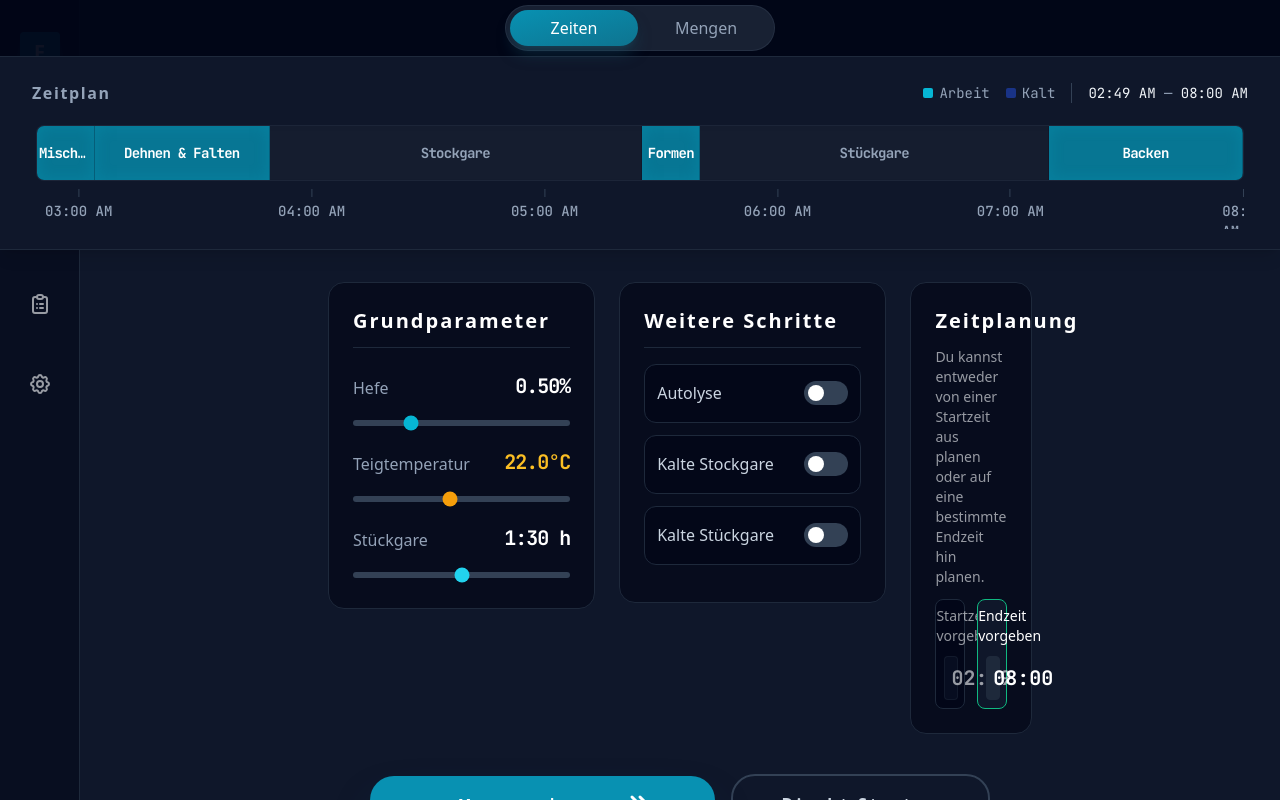
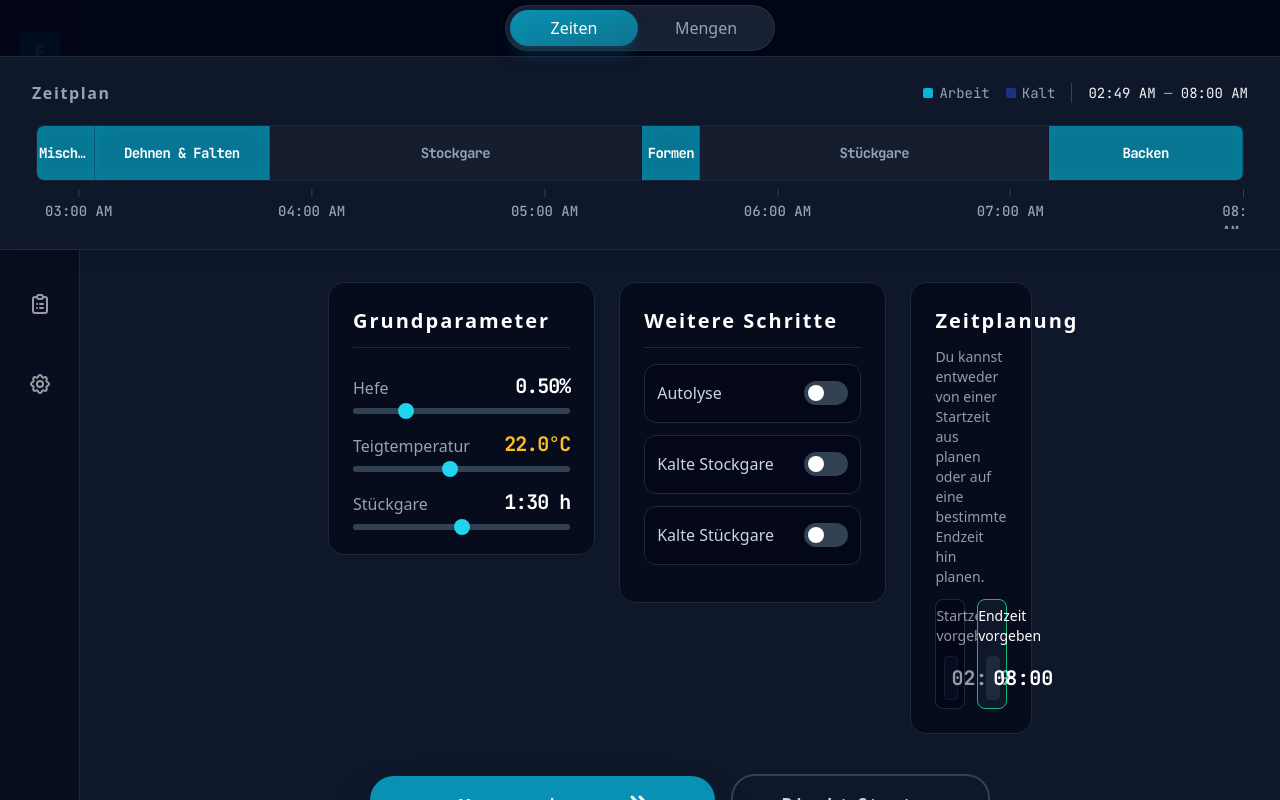
Before and after one commit to kaiblan/feierabendbaecker-aistudio, a React (Vite) app: page / in a window 1280 px wide. Built offline with nearby package versions, Linux system fonts and the light colour scheme.

Commit message:
Moved readonly indicator to thumb indicator

```diff
--- a/components/AmountsTab.tsx
+++ b/components/AmountsTab.tsx
@@ -60,12 +60,7 @@ const AmountsTab: React.FC<AmountsTabProps> = ({ session, updateConfig, onStartN
                   onChange={(v) => updateConfig({ yeast: Number(v.toFixed(2)) })}
                   accent="accent-emerald-400"
                   readOnly={true}
-                  valueFormatter={(v) => (
-                    <span className="inline-flex items-center">
-                      <LockIcon className="inline-block align-middle w-4 h-4 mr-2 text-slate-300" aria-hidden />
-                      {v.toFixed(2)}%
-                    </span>
-                  )}
+                  valueFormatter={(v) => `${v.toFixed(2)}%`}
                   valueClassName="text-white"
                 />
               </div>
--- a/components/RangeField.tsx
+++ b/components/RangeField.tsx
@@ -39,6 +39,7 @@ const RangeField: React.FC<RangeFieldProps> = ({
         <span className={`text-xl font-bold mono tracking-tighter ${valueClassName}`}>{formatted}</span>
       </div>
       <div className="mt-2">
+        <div className="relative">
           <Slider
             min={min}
             max={max}
@@ -49,6 +50,8 @@ const RangeField: React.FC<RangeFieldProps> = ({
             ariaLabel={ariaLabel ?? label}
             readOnly={readOnly}
           />
+          {/* thumb rendered by Slider component now */}
+        </div>
       </div>
     </div>
   );
--- /dev/null
+++ b/components/Slider.css
@@ -0,0 +1,31 @@
+input.custom-range::-webkit-slider-thumb {
+  -webkit-appearance: none;
+  appearance: none;
+  width: 0;
+  height: 0;
+  background: transparent;
+  border: 0;
+}
+input.custom-range::-moz-range-thumb {
+  width: 0;
+  height: 0;
+  background: transparent;
+  border: 0;
+}
+input.custom-range::-ms-thumb {
+  width: 0;
+  height: 0;
+  background: transparent;
+  border: 0;
+}
+/* keep track accessible; ensure focus styles are subtle */
+input.custom-range:focus {
+  outline: none;
+}
+/* Ensure the input element is a block-level element so absolute thumb centers correctly */
+input.custom-range {
+  display: block;
+  padding: 0;
+  margin: 0;
+  background-repeat: no-repeat;
+}
--- a/components/Slider.tsx
+++ b/components/Slider.tsx
@@ -1,4 +1,6 @@
 import React from 'react';
+import LockIcon from './icons/LockIcon';
+import './Slider.css';
 
 interface SliderProps {
   min?: number;
@@ -16,7 +18,10 @@ export const Slider: React.FC<SliderProps> = ({ min = 0, max = 100, step = 1, va
   const base = `w-full h-1.5 rounded-lg appearance-none bg-slate-700 ${readOnly ? 'cursor-not-allowed opacity-60' : 'cursor-pointer'}`;
   const accentClass = readOnly ? 'accent-slate-500' : accent;
 
+  const pct = max > min ? ((value - min) / (max - min)) * 100 : 0;
+
   return (
+    <div className={`relative flex items-center ${className}`}>
       <input
         type="range"
         min={min}
@@ -26,8 +31,21 @@ export const Slider: React.FC<SliderProps> = ({ min = 0, max = 100, step = 1, va
         aria-label={ariaLabel}
         disabled={readOnly}
         onChange={(e) => onChange(parseFloat(e.target.value))}
-      className={`${base} ${accentClass} ${className}`}
+        className={`custom-range ${base} ${accentClass} block`}
       />
+
+      {/* Custom thumb rendered via HTML/CSS. pointer-events-none so input receives clicks. */}
+      <div
+        className="pointer-events-none absolute top-1/2"
+        style={{ left: `${pct}%`, transform: 'translate(-50%, -50%)' }}
+      >
+        {readOnly ? (
+          <LockIcon className="w-5 h-5 text-slate-300" aria-hidden />
+        ) : (
+          <div className="w-4 h-4 rounded-full bg-cyan-400 shadow" />
+        )}
+      </div>
+    </div>
   );
 };
 
--- a/components/icons/LockIcon.tsx
+++ b/components/icons/LockIcon.tsx
@@ -8,8 +8,6 @@ const LockIcon: React.FC<IconProps> = ({ title = 'Lock', className = '', ...prop
   <svg
     className={className}
     viewBox="0 0 834 1230"
-    fill="none"
-    stroke="currentColor"
     xmlns="http://www.w3.org/2000/svg"
     role="img"
     aria-hidden={title ? undefined : 'true'}
@@ -19,10 +17,10 @@ const LockIcon: React.FC<IconProps> = ({ title = 'Lock', className = '', ...prop
     {title ? <title>{title}</title> : null}
     <g transform="matrix(1,0,0,1,-958.280417,-228.924731)">
       <g transform="matrix(1,0,0,1.942498,-22.225044,-391.226825)">
-        <path d="M1667,486L1667,759C1667,836 1546,898 1397,898C1248,898 1127,836 1127,759L1127,486C1127,409 1248,347 1397,347C1546,347 1667,409 1667,486Z" fill="none" strokeWidth={69} strokeLinecap="round" strokeLinejoin="round" />
+        <path d="M1667,486L1667,759C1667,836 1546,898 1397,898C1248,898 1127,836 1127,759L1127,486C1127,409 1248,347 1397,347C1546,347 1667,409 1667,486Z" style={{ fill: 'none', stroke: 'currentColor', strokeWidth: 69, strokeLinecap: 'round', strokeLinejoin: 'round' }} />
       </g>
       <g transform="matrix(1.182965,0,0,1,-220.027539,2.222504)">
-        <path d="M1701,845L1701,1342C1701,1405 1657,1456 1604,1456L1092,1456C1039,1456 996,1405 996,1342L996,845C996,782 1039,731 1092,731L1604,731C1657,731 1701,782 1701,845ZM1309,1107L1309,1215C1309,1228 1318,1238 1329,1238L1368,1238C1379,1238 1388,1228 1388,1215L1388,1107C1408,1091 1421,1065 1421,1035C1421,987 1388,949 1348,949C1308,949 1276,987 1276,1035C1276,1065 1289,1091 1309,1107Z" fill="currentColor" stroke="none"/>
+        <path d="M1701,845L1701,1342C1701,1405 1657,1456 1604,1456L1092,1456C1039,1456 996,1405 996,1342L996,845C996,782 1039,731 1092,731L1604,731C1657,731 1701,782 1701,845ZM1309,1107L1309,1215C1309,1228 1318,1238 1329,1238L1368,1238C1379,1238 1388,1228 1388,1215L1388,1107C1408,1091 1421,1065 1421,1035C1421,987 1388,949 1348,949C1308,949 1276,987 1276,1035C1276,1065 1289,1091 1309,1107Z" style={{ fill: 'currentColor', stroke: 'none' }} />
       </g>
     </g>
   </svg>
```
Also changed, not shown: components/icons/lock.svg. Lines whose indentation alone changed are shown as unchanged.
